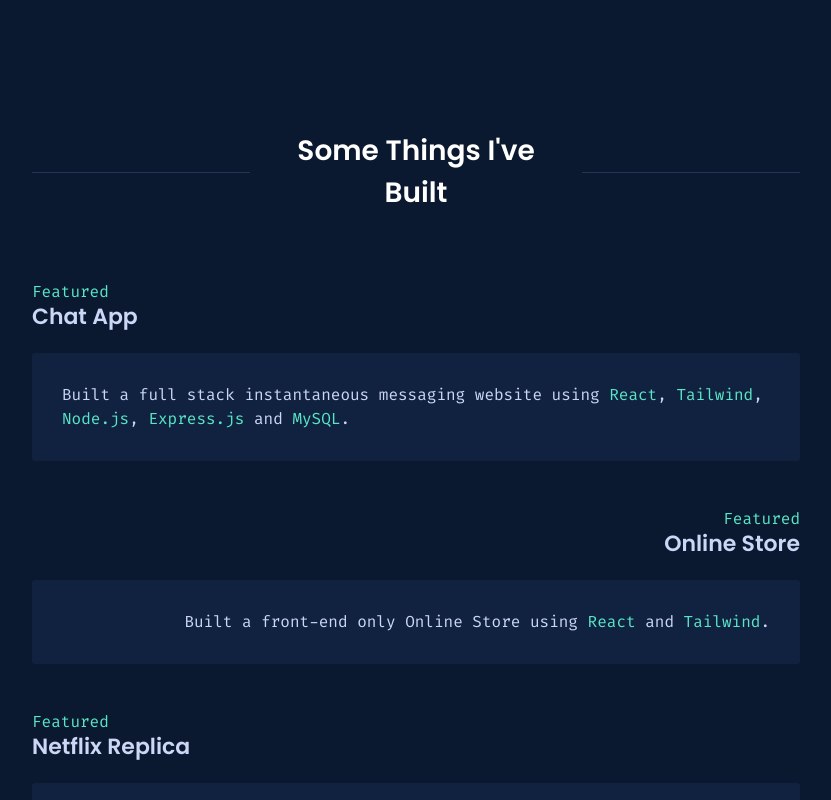
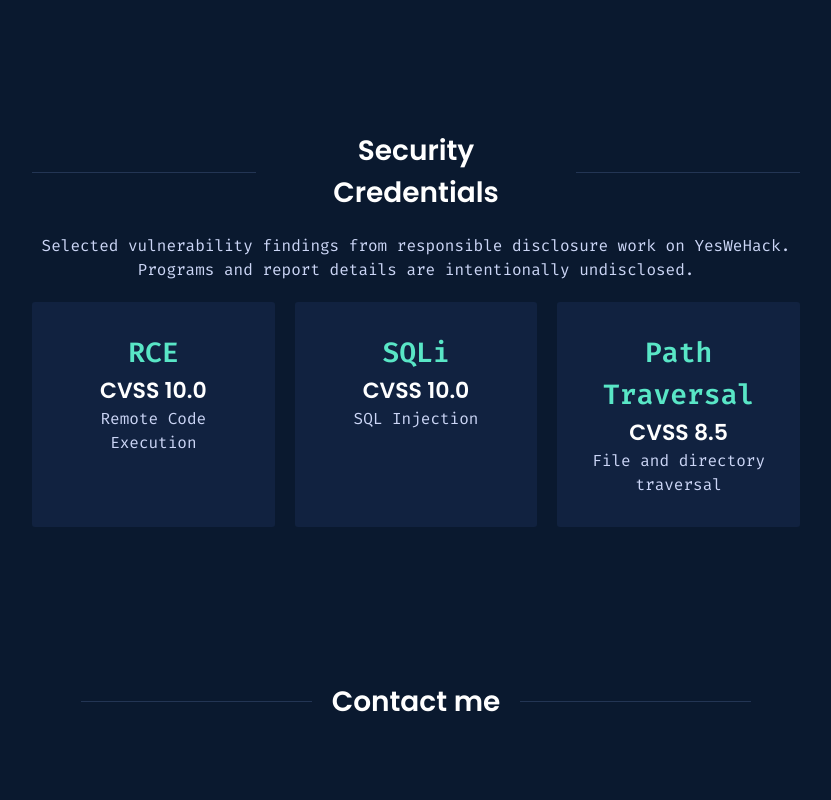
Before and after one commit to Azeroji/portfolio, a Next.js app: page / in a window 1280 px wide. Shown: the part 1560-2360 px from the top of the page, without its empty margins (224-1055 px from the left). Built offline with nearby package versions, Linux system fonts and the light colour scheme.

Commit message:
Replace projects with YesWeHack credentials
Add non-disclosing security credentials

```diff
--- a/components/Work/Work.tsx
+++ b/components/Work/Work.tsx
@@ -1,5 +1,4 @@
 import React from 'react'
-import Image from 'next/image'
 
 type Props = {}
 
@@ -10,32 +9,34 @@ const Work = (props: Props) => {
 
         <div className='flex items-center justify-center gap-x-[20px] md:w-[100%]'>
           <div className='border-t w-[50%] md:w-[30%] border-[#233554]'></div>
-            <p className='font-Poppins font-semibold text-white text-[20px] md:text-[28px] text-center'>Some Things I've Built</p>
+          <p className='font-Poppins font-semibold text-white text-[20px] md:text-[28px] text-center'>Security Credentials</p>
           <div className='border-t w-[50%] md:w-[30%] border-[#233554]'></div>
         </div>
 
-          <div>
+        <p className='text-center'>
+          Selected vulnerability findings from responsible disclosure work on YesWeHack.
+          Programs and report details are intentionally undisclosed.
+        </p>
 
-            <div className='my-[50px]'>
-                <p className='text-TXT leading-none'>Featured</p>
-                <a href="https://github.com/Azeroji/CHAT-APPS" className='font-Poppins font-semibold text-GRAY text-[16px] md:text-[22px]'>Chat App</a>
-                <p className='mt-[20px] p-[30px] bg-[#112240] rounded-[3px]'>Built a full stack instantaneous messaging website using <span className='text-TXT'>React</span>, <span className='text-TXT'>Tailwind</span>, <span className='text-TXT'>Node.js</span>,
-                <span className='text-TXT'> Express.js</span> and <span className='text-TXT'>MySQL</span>.</p>
-            </div>
+        <div className='grid gap-[20px] md:grid-cols-3'>
+          <div className='p-[30px] bg-[#112240] rounded-[3px] text-center'>
+            <p className='text-TXT text-[28px] font-semibold'>RCE</p>
+            <p className='text-white font-Poppins font-semibold text-[22px]'>CVSS 10.0</p>
+            <p>Remote Code Execution</p>
+          </div>
 
-            <div className='my-[50px] text-right'>
-                <p className='text-TXT leading-none mt-[]'>Featured</p>
-                <a href="https://github.com/Azeroji/store" className='font-Poppins font-semibold text-GRAY text-[16px] md:text-[22px]'>Online Store</a>
-                <p className='mt-[20px] p-[30px] bg-[#112240] rounded-[3px]'>Built a front-end only Online Store using <span className='text-TXT'>React</span> and <span className='text-TXT'>Tailwind</span>.</p>
-            </div>
+          <div className='p-[30px] bg-[#112240] rounded-[3px] text-center'>
+            <p className='text-TXT text-[28px] font-semibold'>SQLi</p>
+            <p className='text-white font-Poppins font-semibold text-[22px]'>CVSS 10.0</p>
+            <p>SQL Injection</p>
+          </div>
 
-            <div className='my-[50px]'>
-                <p className='text-TXT leading-none mt-[]'>Featured</p>
-                <a href="https://github.com/Azeroji/netflix" className='font-Poppins font-semibold text-GRAY text-[16px] md:text-[22px]'>Netflix Replica</a>
-                <p className='mt-[20px] p-[30px] bg-[#112240] rounded-[3px]'>Built a front-end only Netflix Replica using <span className='text-TXT'>React</span>.</p>
-            </div>
-
+          <div className='p-[30px] bg-[#112240] rounded-[3px] text-center'>
+            <p className='text-TXT text-[28px] font-semibold'>Path Traversal</p>
+            <p className='text-white font-Poppins font-semibold text-[22px]'>CVSS 8.5</p>
+            <p>File and directory traversal</p>
           </div>
+        </div>
 
       </div>
     </div>
```
